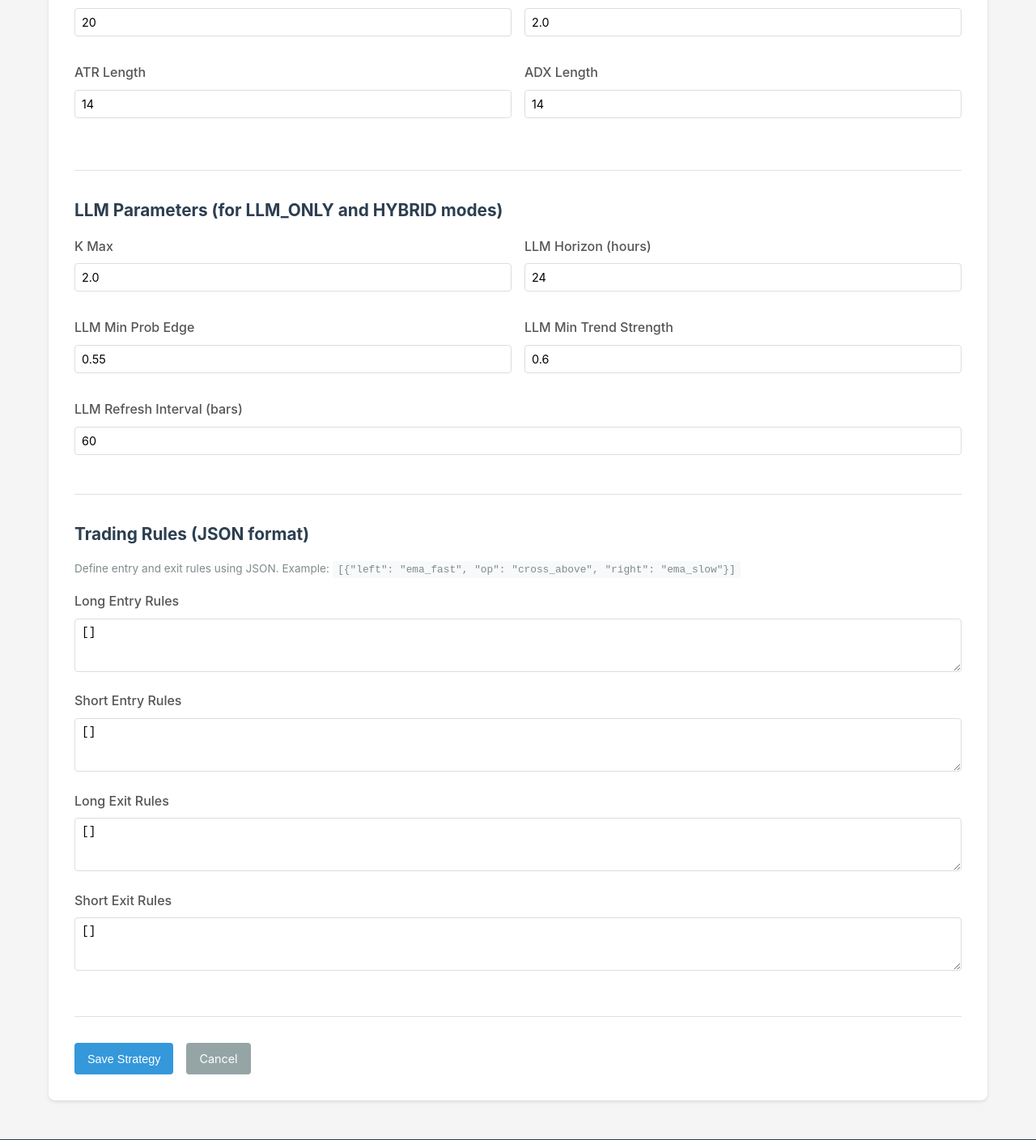
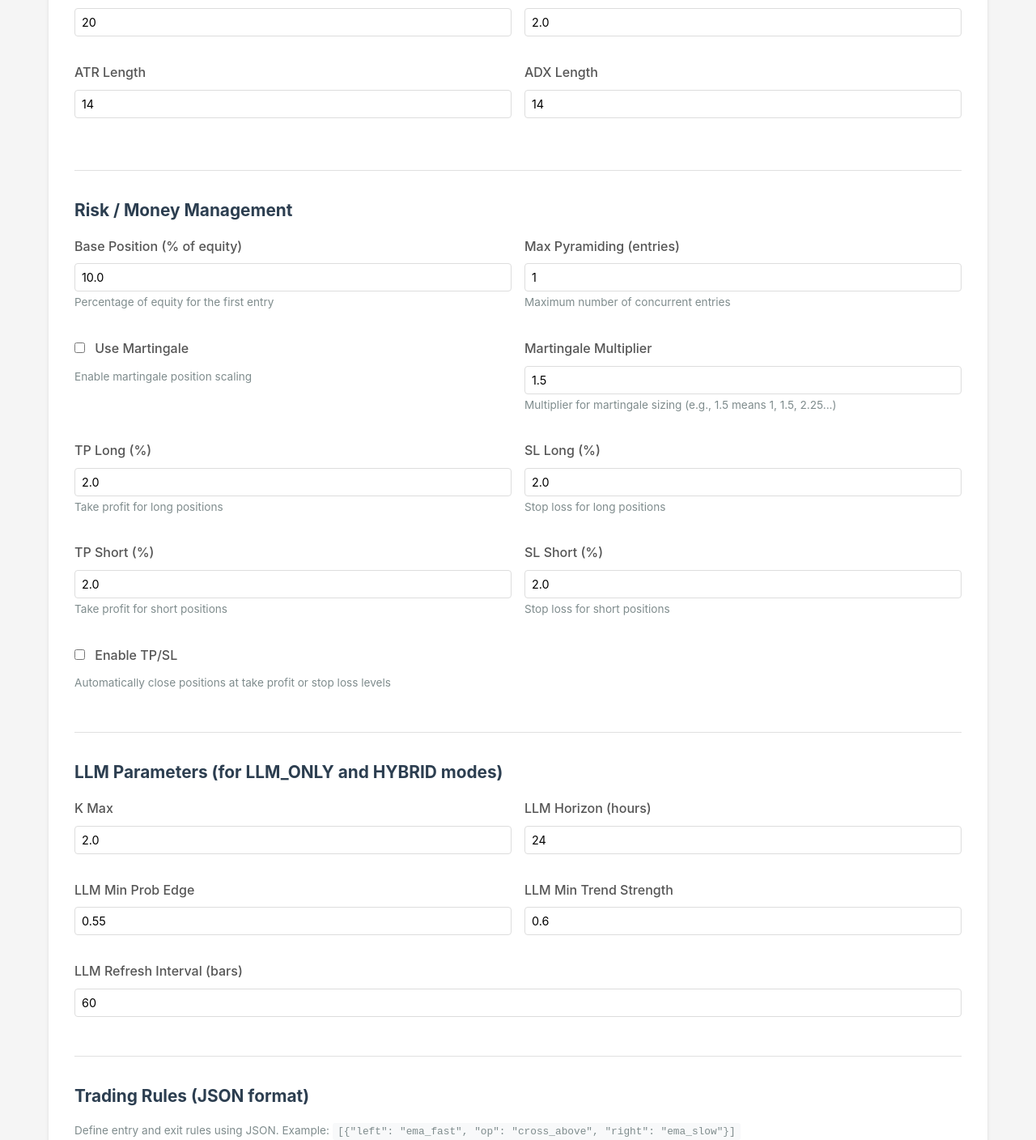
Before and after one commit to Lje3apb/LLM_traiding_system, a FastAPI app: page /ui/strategies/new in a window 1280 px wide. Shown: the part 1097-2505 px from the top of the page at 81% size. Run offline with FastAPI, Linux system fonts and the light colour scheme.

Commit message:
Add full martingale and position sizing support to indicator strategy engine
This commit implements comprehensive martingale/pyramiding parameters with full integration:

Backend & Config Changes:
- Added base_position_pct (% of equity for first entry) to IndicatorStrategyConfig
- Added pyramiding (max concurrent entries) parameter
- Added use_martingale (enable/disable flag) parameter
- Added martingale_mult (scaling multiplier) parameter
- Implemented TradingView-compatible formula: step = max(0, closedtrades - opentrades)
- Enhanced _calculate_position_size() with martingale logic and backward compatibility
- Added get_open_trades_count() and get_closed_trades_count() helpers to PortfolioSimulator

Web UI Enhancements:
- Added comprehensive "Risk / Money Management" section to strategy_form.html
- Added form fields: base_position_pct, pyramiding, use_martingale, martingale_mult
- Added TP/SL fields: tp_long_pct, sl_long_pct, tp_short_pct, sl_short_pct, use_tp_sl
- Updated server.py to handle all new form parameters
- Added helpful tooltips and validation hints

Documentation Updates:
- Extensively updated STRATEGIES.md Step 4 section with detailed martingale explanation
- Added parameter descriptions with examples and formulas
- Added two example configs: with martingale (1.5x scaling) and without (fixed size)
- Updated full JSON config example to include new parameters
- Updated night_cat_samurai_strategy.json example with new fields

All changes maintain full backward compatibility with existing configs.

```diff
--- a/examples/night_cat_samurai_strategy.json
+++ b/examples/night_cat_samurai_strategy.json
@@ -14,7 +14,9 @@
   "allow_long": true,
   "allow_short": true,
 
+  "base_position_pct": 10.0,
   "pyramiding": 4,
+  "use_martingale": true,
   "martingale_mult": 1.5,
 
   "tp_long_pct": 2.0,
--- a/llm_trading_system/api/server.py
+++ b/llm_trading_system/api/server.py
@@ -297,6 +297,17 @@ async def ui_save_strategy(
     base_size: float = Form(...),
     allow_long: bool = Form(False),
     allow_short: bool = Form(False),
+    # Risk / Money Management
+    base_position_pct: float = Form(10.0),
+    pyramiding: int = Form(1),
+    use_martingale: bool = Form(False),
+    martingale_mult: float = Form(1.5),
+    tp_long_pct: float = Form(2.0),
+    sl_long_pct: float = Form(2.0),
+    tp_short_pct: float = Form(2.0),
+    sl_short_pct: float = Form(2.0),
+    use_tp_sl: bool = Form(False),
+    # Indicator parameters
     ema_fast_len: int = Form(...),
     ema_slow_len: int = Form(...),
     rsi_len: int = Form(...),
@@ -306,11 +317,13 @@ async def ui_save_strategy(
     bb_std: float = Form(...),
     atr_len: int = Form(...),
     adx_len: int = Form(...),
+    # LLM parameters
     k_max: float = Form(2.0),
     llm_horizon_hours: int = Form(24),
     llm_min_prob_edge: float = Form(0.55),
     llm_min_trend_strength: float = Form(0.6),
     llm_refresh_interval_bars: int = Form(60),
+    # Trading rules
     rules_long_entry: str = Form("[]"),
     rules_short_entry: str = Form("[]"),
     rules_long_exit: str = Form("[]"),
@@ -349,6 +362,17 @@ async def ui_save_strategy(
         "base_size": base_size,
         "allow_long": allow_long,
         "allow_short": allow_short,
+        # Risk / Money Management
+        "base_position_pct": base_position_pct,
+        "pyramiding": pyramiding,
+        "use_martingale": use_martingale,
+        "martingale_mult": martingale_mult,
+        "tp_long_pct": tp_long_pct,
+        "sl_long_pct": sl_long_pct,
+        "tp_short_pct": tp_short_pct,
+        "sl_short_pct": sl_short_pct,
+        "use_tp_sl": use_tp_sl,
+        # Indicator parameters
         "ema_fast_len": ema_fast_len,
         "ema_slow_len": ema_slow_len,
         "rsi_len": rsi_len,
@@ -358,11 +382,13 @@ async def ui_save_strategy(
         "bb_std": bb_std,
         "atr_len": atr_len,
         "adx_len": adx_len,
+        # LLM parameters
         "k_max": k_max,
         "llm_horizon_hours": llm_horizon_hours,
         "llm_min_prob_edge": llm_min_prob_edge,
         "llm_min_trend_strength": llm_min_trend_strength,
         "llm_refresh_interval_bars": llm_refresh_interval_bars,
+        # Trading rules
         "rules": {
             "long_entry": long_entry,
             "short_entry": short_entry,
--- a/llm_trading_system/api/templates/strategy_form.html
+++ b/llm_trading_system/api/templates/strategy_form.html
@@ -116,6 +116,76 @@
     </div>
 
     <div class="form-section">
+        <h3>Risk / Money Management</h3>
+
+        <div class="form-row">
+            <div class="form-group">
+                <label for="base_position_pct">Base Position (% of equity)</label>
+                <input type="number" id="base_position_pct" name="base_position_pct" value="{{ config.get('base_position_pct', 10.0) }}" step="0.1" min="0" max="100">
+                <small class="help-text">Percentage of equity for the first entry</small>
+            </div>
+
+            <div class="form-group">
+                <label for="pyramiding">Max Pyramiding (entries)</label>
+                <input type="number" id="pyramiding" name="pyramiding" value="{{ config.get('pyramiding', 1) }}" min="1" max="10">
+                <small class="help-text">Maximum number of concurrent entries</small>
+            </div>
+        </div>
+
+        <div class="form-row">
+            <div class="form-group">
+                <label>
+                    <input type="checkbox" name="use_martingale" {% if config.get('use_martingale', False) %}checked{% endif %}>
+                    Use Martingale
+                </label>
+                <small class="help-text">Enable martingale position scaling</small>
+            </div>
+
+            <div class="form-group">
+                <label for="martingale_mult">Martingale Multiplier</label>
+                <input type="number" id="martingale_mult" name="martingale_mult" value="{{ config.get('martingale_mult', 1.5) }}" step="0.1" min="1.0">
+                <small class="help-text">Multiplier for martingale sizing (e.g., 1.5 means 1, 1.5, 2.25...)</small>
+            </div>
+        </div>
+
+        <div class="form-row">
+            <div class="form-group">
+                <label for="tp_long_pct">TP Long (%)</label>
+                <input type="number" id="tp_long_pct" name="tp_long_pct" value="{{ config.get('tp_long_pct', 2.0) }}" step="0.1" min="0">
+                <small class="help-text">Take profit for long positions</small>
+            </div>
+
+            <div class="form-group">
+                <label for="sl_long_pct">SL Long (%)</label>
+                <input type="number" id="sl_long_pct" name="sl_long_pct" value="{{ config.get('sl_long_pct', 2.0) }}" step="0.1" min="0">
+                <small class="help-text">Stop loss for long positions</small>
+            </div>
+        </div>
+
+        <div class="form-row">
+            <div class="form-group">
+                <label for="tp_short_pct">TP Short (%)</label>
+                <input type="number" id="tp_short_pct" name="tp_short_pct" value="{{ config.get('tp_short_pct', 2.0) }}" step="0.1" min="0">
+                <small class="help-text">Take profit for short positions</small>
+            </div>
+
+            <div class="form-group">
+                <label for="sl_short_pct">SL Short (%)</label>
+                <input type="number" id="sl_short_pct" name="sl_short_pct" value="{{ config.get('sl_short_pct', 2.0) }}" step="0.1" min="0">
+                <small class="help-text">Stop loss for short positions</small>
+            </div>
+        </div>
+
+        <div class="form-group">
+            <label>
+                <input type="checkbox" name="use_tp_sl" {% if config.get('use_tp_sl', False) %}checked{% endif %}>
+                Enable TP/SL
+            </label>
+            <small class="help-text">Automatically close positions at take profit or stop loss levels</small>
+        </div>
+    </div>
+
+    <div class="form-section">
         <h3>LLM Parameters (for LLM_ONLY and HYBRID modes)</h3>
 
         <div class="form-row">
--- a/llm_trading_system/strategies/configs.py
+++ b/llm_trading_system/strategies/configs.py
@@ -52,7 +52,9 @@ class IndicatorStrategyConfig:
     base_size: float = 0.01  # Base position size as fraction of equity
 
     # Pyramiding and martingale parameters (TradingView-style)
+    base_position_pct: float = 10.0  # Base position % of equity for first entry
     pyramiding: int = 1  # Maximum number of pyramid entries
+    use_martingale: bool = False  # Enable martingale scaling
     martingale_mult: float = 1.0  # Martingale multiplier (1.0 = no martingale)
 
     # Take Profit / Stop Loss parameters (percentage-based)
```
Also changed, not shown: STRATEGIES.md (+76 -8 lines), llm_trading_system/engine/portfolio.py (+16 -0 lines).
